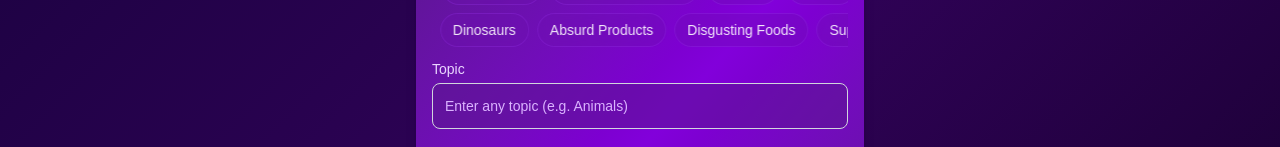
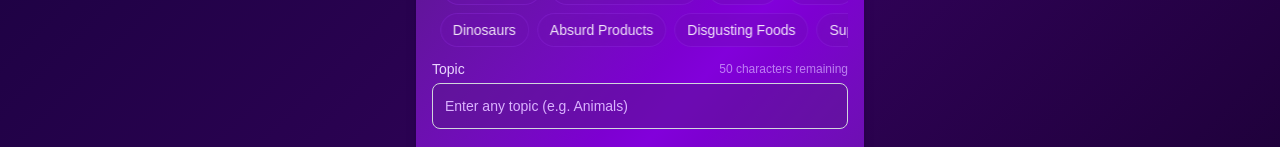
Before and after one commit to cobrauf/trivia-llm2, a Next.js app: page / in a window 1280 px wide. Shown: the part 250-397 px from the top of the page. Built offline with nearby package versions, Linux system fonts and the light colour scheme.

Commit message:
added note about chracters remaining

```diff
--- a/src/components/TopicSelector.tsx
+++ b/src/components/TopicSelector.tsx
@@ -5,11 +5,16 @@ interface TopicSelectorProps {
   onChange: (value: string) => void;
 }
 
+const MAX_LENGTH = 50;
+
 export function TopicSelector({ value, onChange }: TopicSelectorProps) {
   const inputRef = useRef<HTMLInputElement>(null); // Create a ref for the input
 
   const handleChange = (e: ChangeEvent<HTMLInputElement>) => {
-    onChange(e.target.value);
+    const newValue = e.target.value;
+    if (newValue.length <= MAX_LENGTH) {
+      onChange(newValue);
+    }
   };
 
   const handleKeyDown = (e: React.KeyboardEvent<HTMLInputElement>) => {
@@ -19,23 +24,36 @@ export function TopicSelector({ value, onChange }: TopicSelectorProps) {
     }
   };
 
+  const charactersRemaining = MAX_LENGTH - value.length;
+
   return (
     <div className="w-full">
-      <label
-        htmlFor="topic"
-        className="block text-sm font-medium mb-1 text-purple-200"
-      >
-        Topic
-      </label>
+      <div className="flex justify-between items-center mb-1">
+        <label htmlFor="topic" className="text-sm font-medium text-purple-200">
+          Topic
+        </label>
+        <span
+          className={`text-xs ${
+            charactersRemaining <= 5 ? "text-red-300" : "text-purple-300/70"
+          }`}
+        >
+          {charactersRemaining} characters remaining
+        </span>
+      </div>
       <input
         type="text"
         id="topic"
-        ref={inputRef} // Attach the ref to the input
+        ref={inputRef}
         value={value}
         onChange={handleChange}
-        onKeyDown={handleKeyDown} // Add the keydown handler
+        onKeyDown={handleKeyDown}
+        maxLength={MAX_LENGTH}
         placeholder="Enter any topic (e.g. Animals)"
-        className="w-full px-3 py-3 text-sm rounded-lg border border-gray-300 bg-purple-900/50 text-white placeholder-purple-300 focus:outline-none focus:ring-2 focus:ring-blue-500 focus:border-transparent"
+        className={`w-full px-3 py-3 text-sm rounded-lg border bg-purple-900/50 text-white placeholder-purple-300 focus:outline-none focus:ring-2 focus:border-transparent ${
+          charactersRemaining <= 0
+            ? "border-red-500 focus:ring-red-500"
+            : "border-gray-300 focus:ring-blue-500"
+        }`}
       />
     </div>
   );
--- a/src/schemas/question.ts
+++ b/src/schemas/question.ts
@@ -2,7 +2,7 @@ import { z } from "zod";
 import { QUIZ_CONSTANTS } from "@/lib/quiz";
 
 export const QuestionGenerationSchema = z.object({
-  topic: z.string().min(1).max(100),
+  topic: z.string().min(1).max(24, "Topic must not exceed 24 characters"),
   difficulty: z.enum([
     QUIZ_CONSTANTS.DIFFICULTY_LEVELS.ROOKIE,
     QUIZ_CONSTANTS.DIFFICULTY_LEVELS.PRO,
```
